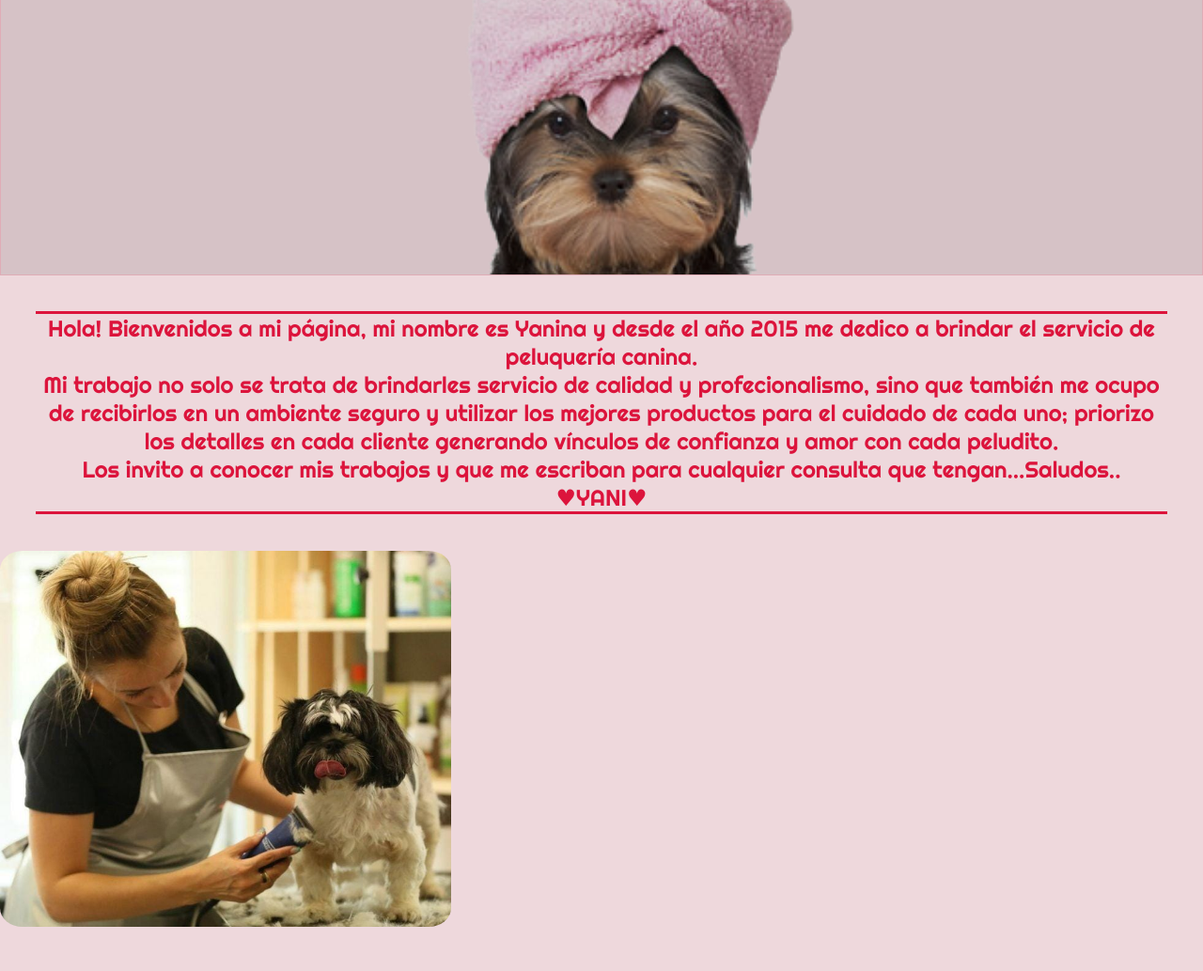
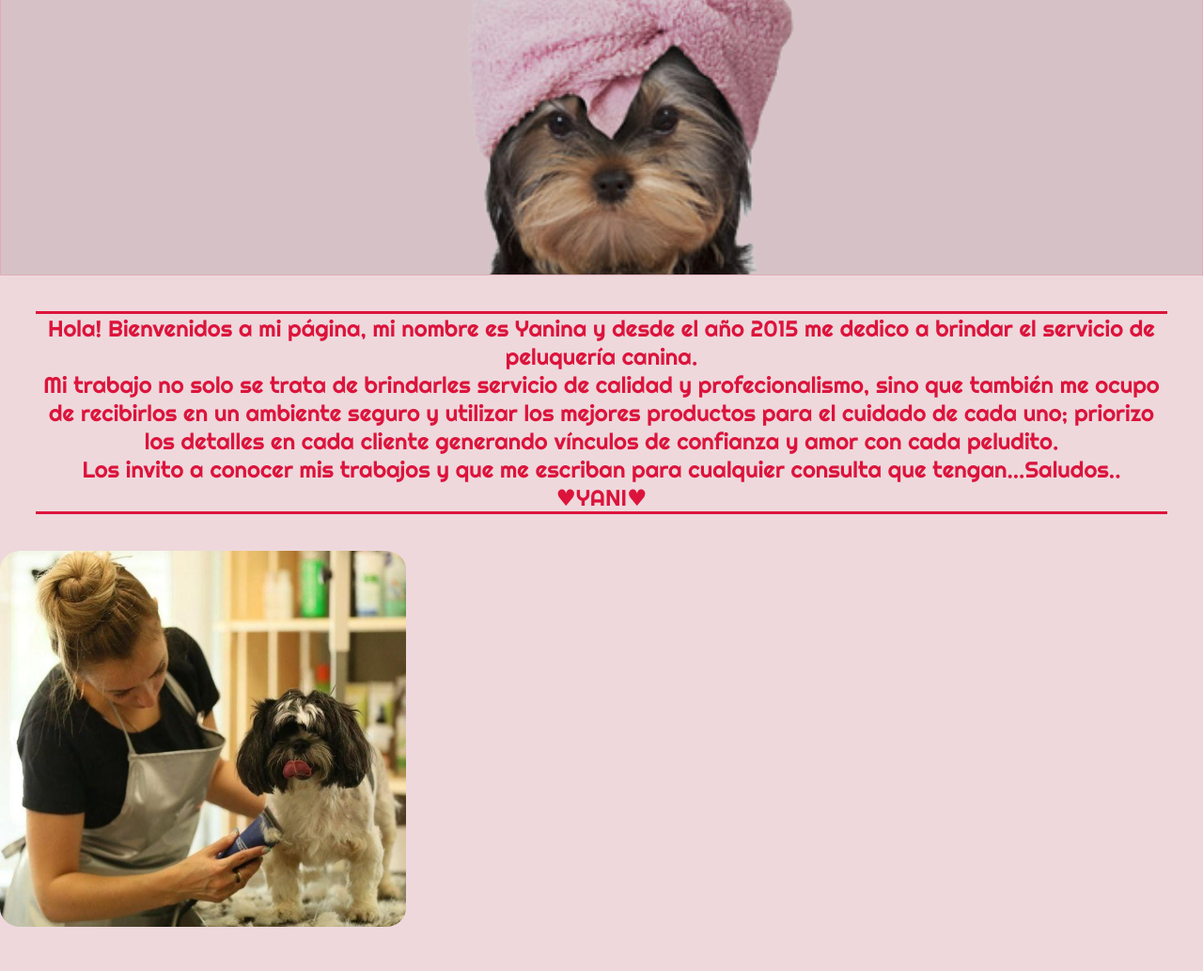
Before and after one commit to Romina-Godoy/PF-GODOY, a plain HTML site: page index.html in a window 1280 px wide. Shown: the part 267-1300 px from the top of the page at 94% size. Drawn offline with Linux system fonts and the light colour scheme; a web font is replaced by a local one.

Commit message:
nuevos cambios en index

```diff
--- a/css/style.css
+++ b/css/style.css
@@ -78,7 +78,7 @@ header h2 {
     flex-direction: column;
 }
 .container2 img {
-    width: 30rem;
+    width: 27rem;
     height: 30rem;
     border-radius: 5%;
     margin-top: 1%;
```
